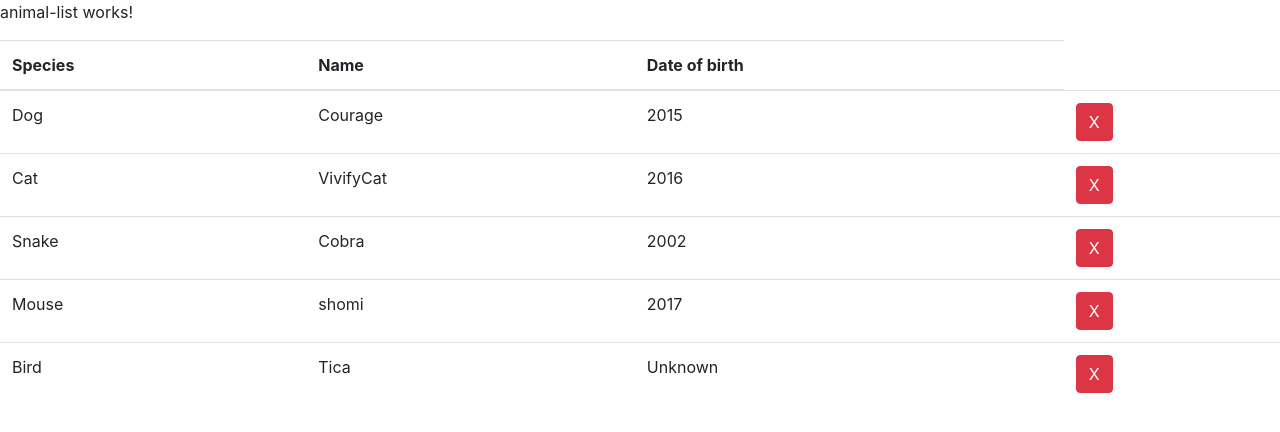
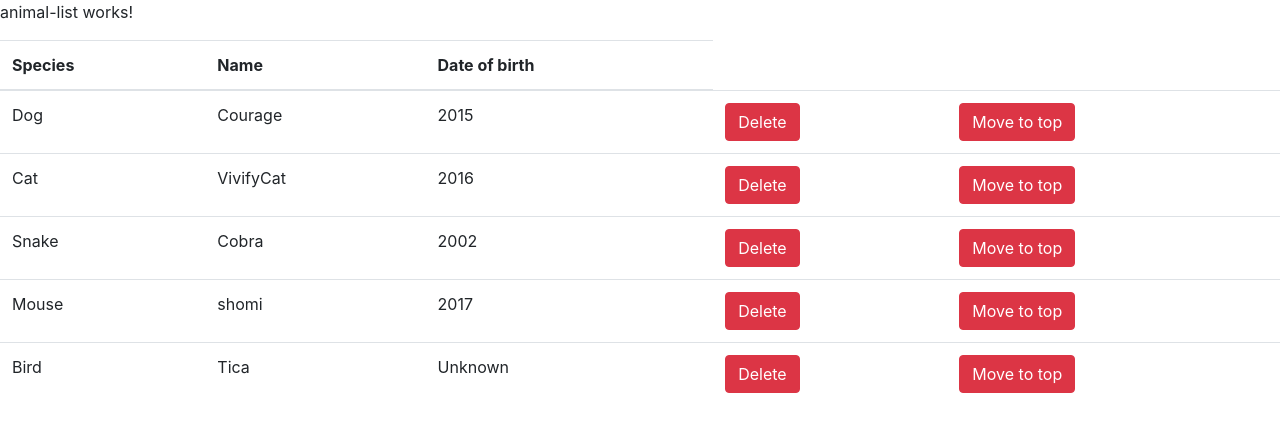
Before and after one commit to MarkoKajganic/Zoo, an Angular app: page / in a window 1280 px wide. Shown: the top 432 px of the page. Built offline with nearby package versions, Linux system fonts and the light colour scheme.

Commit message:
zadatak5

```diff
--- a/src/app/animal-list/animal-list.component.html
+++ b/src/app/animal-list/animal-list.component.html
@@ -21,8 +21,12 @@
     <td *ngIf="!animal.dateOfBirth"> Unknown </td>
     <td *ngIf="animal.dateOfBirth">{{ animal.dateOfBirth }}</td>
     <td>
-      <button class="btn btn-danger" (click)="removeAnimal(animal)"> X </button>
-  </td>
+      <button class="btn btn-danger" (click)="removeAnimal(animal)"> Delete </button>
+    </td>
+
+    <td>
+      <button class="btn btn-danger" (click)="moveToTop(animal)"> Move to top </button>
+    </td>
 
 
   </tr>
--- a/src/app/animal-list/animal-list.component.ts
+++ b/src/app/animal-list/animal-list.component.ts
@@ -30,6 +30,14 @@ export class AnimalListComponent implements OnInit {
    this.animals.splice(index, 1);
  }
 
+ moveToTop(animal)
+ {
+  let index = this.animals.indexOf(animal);
+  this.animals.splice(index, 1);
+  this.animals.unshift(animal);
+
+ }
+
   ngOnInit() {
   }
 
```
